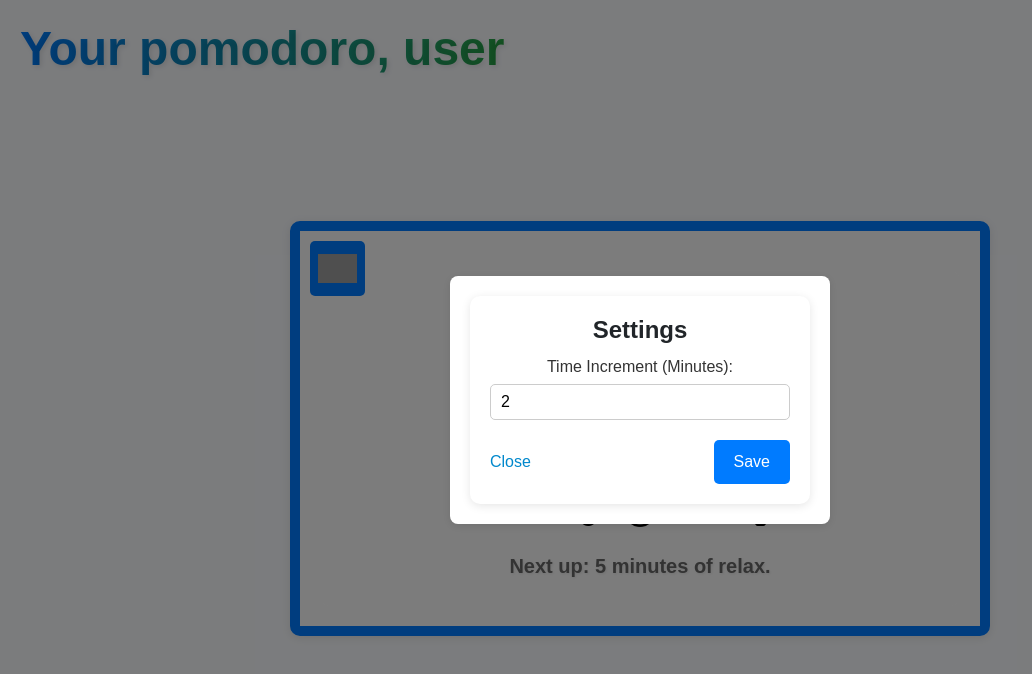
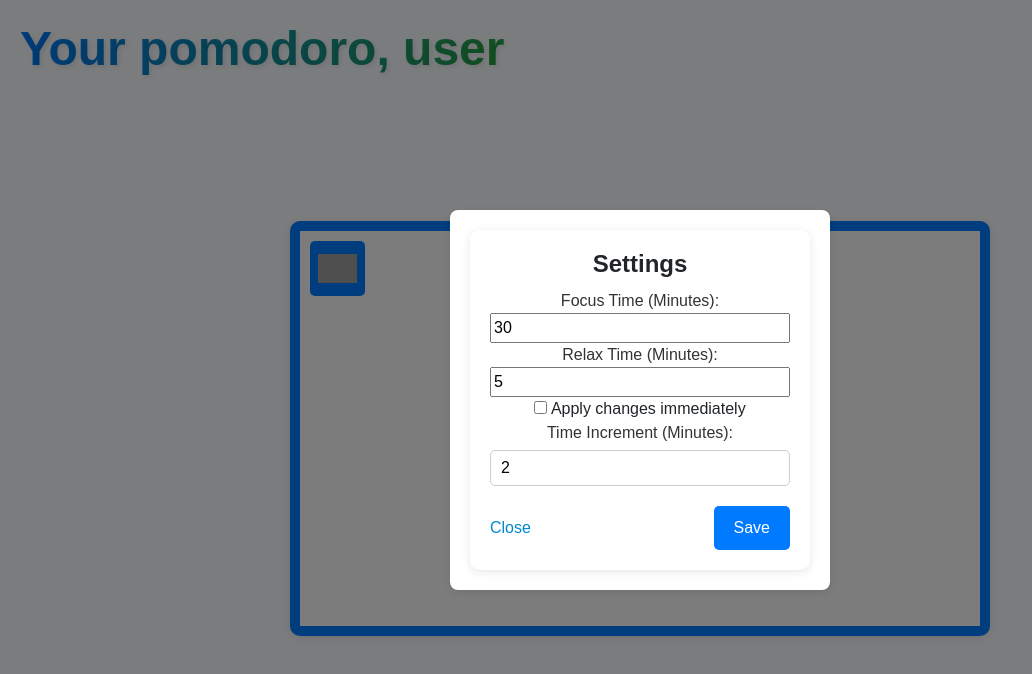
Before and after one commit to mikegaravani/TW-Project, a React (Vite) app in the folder client/: page /pomodoro in a window 1280 px wide. Both pictures are taken after a click on the button 760 px from the left and 509 px from the top of the page. Shown: the top 674 px of the page, without its empty margins (0-1032 px from the left). Built offline with nearby package versions, Linux system fonts and the light colour scheme; grey boxes are pictures that could not be loaded.

Commit message:
add pomo time change in settings

```diff
--- a/client/src/components/pomodoro-components/PomodoroTimer.css
+++ b/client/src/components/pomodoro-components/PomodoroTimer.css
@@ -61,6 +61,9 @@
   background-position: center;
 }
 
+.tmr-play-pause {
+  background-size: 63%;
+}
 .tmr-settings {
   background-size: 66%;
 }
--- a/client/src/components/pomodoro-components/PomodoroTimer.jsx
+++ b/client/src/components/pomodoro-components/PomodoroTimer.jsx
@@ -1,5 +1,4 @@
 import React, { useState, useEffect } from "react";
-import Popup from "../reusables/Popup";
 import Settings from "../reusables/Settings";
 import "./PomodoroTimer.css";
 
@@ -23,19 +22,51 @@ function PomodoroTimer({
   const [isSettingsOpen, setIsSettingsOpen] = useState(false);
   const [minutesToAdd, setMinutesToAdd] = useState(2);
 
-  const [settingsSnapshot, setSettingsSnapshot] = useState({ minutesToAdd });
+  const [focusTime, setFocusTime] = useState(initialFocusTime);
+  const [relaxTime, setRelaxTime] = useState(initialRelaxTime);
+
+  const [settingsSnapshot, setSettingsSnapshot] = useState({
+    minutesToAdd,
+    focusTime,
+    relaxTime,
+    applyImmediately: false,
+  });
+
+  const maxMinutesToAddInSettings = 99;
+  const maxFocusMinutesInSettings = 240;
+  const maxRelaxMinutesInSettings = 240;
 
   const openSettings = () => {
-    setSettingsSnapshot({ minutesToAdd });
+    setSettingsSnapshot({
+      minutesToAdd,
+      focusTime,
+      relaxTime,
+      applyImmediately: false,
+    });
     setIsSettingsOpen(true);
   };
 
   const closeSettings = () => {
-    setMinutesToAdd(settingsSnapshot.minutesToAdd);
+    // setMinutesToAdd(settingsSnapshot.minutesToAdd);
+    // setFocusTime(settingsSnapshot.focusTime);
+    // setRelaxTime(settingsSnapshot.relaxTime);
     setIsSettingsOpen(false);
   };
 
   const saveSettings = () => {
+    const {
+      focusTime: newFocusTime,
+      relaxTime: newRelaxTime,
+      applyImmediately,
+    } = settingsSnapshot;
+
+    setFocusTime(newFocusTime);
+    setRelaxTime(newRelaxTime);
+
+    if (applyImmediately) {
+      setTimeLeft(isFocus ? newFocusTime : newRelaxTime);
+    }
+
     setIsSettingsOpen(false);
   };
 
@@ -52,13 +83,13 @@ function PomodoroTimer({
 
   const resetTimer = () => {
     setIsRunning(false);
-    setTimeLeft(isFocus ? initialFocusTime : initialRelaxTime);
+    setTimeLeft(isFocus ? focusTime : relaxTime);
   };
 
   const switchState = () => {
     const nextIsFocus = !isFocus;
     setIsFocus(nextIsFocus);
-    setTimeLeft(nextIsFocus ? initialFocusTime : initialRelaxTime);
+    setTimeLeft(nextIsFocus ? focusTime : relaxTime);
     if (onStateChange) {
       onStateChange(nextIsFocus ? "focus" : "relax");
     }
@@ -75,8 +106,8 @@ function PomodoroTimer({
       setMinutesToAdd("");
     } else {
       const numericValue = Number(value);
-      if (numericValue > 99) {
-        setMinutesToAdd(99);
+      if (numericValue > maxMinutesToAddInSettings) {
+        setMinutesToAdd(maxMinutesToAddInSettings);
       } else if (numericValue >= 1) {
         setMinutesToAdd(numericValue);
       }
@@ -87,6 +118,15 @@ function PomodoroTimer({
     if (minutesToAdd === "") {
       setMinutesToAdd(1);
     }
+  };
+
+  const handleTimeBlur = (key, previousValue) => {
+    setSettingsSnapshot((prev) => {
+      if (prev[key] === "") {
+        return { ...prev, [key]: previousValue };
+      }
+      return prev;
+    });
   };
 
   useEffect(() => {
@@ -150,7 +190,7 @@ function PomodoroTimer({
 
         <div className="timer-next-up">
           <h3 className="timer-next-up-text">
-            Next up: {isFocus ? initialRelaxTime / 60 : initialFocusTime / 60}{" "}
+            Next up: {Math.floor(isFocus ? relaxTime / 60 : focusTime / 60)}{" "}
             minutes of {isFocus ? "relax" : "focus"}.
           </h3>
         </div>
@@ -160,6 +200,80 @@ function PomodoroTimer({
           onClose={closeSettings}
           onSave={saveSettings}
         >
+          {/* Focus Time Input */}
+          <label className="settings-label">
+            Focus Time (Minutes):
+            <input
+              type="number"
+              value={
+                settingsSnapshot.focusTime === ""
+                  ? ""
+                  : Math.floor(settingsSnapshot.focusTime / 60)
+              }
+              onChange={(e) => {
+                const value = e.target.value;
+                setSettingsSnapshot((prev) => ({
+                  ...prev,
+                  focusTime:
+                    value === ""
+                      ? ""
+                      : Math.max(
+                          1,
+                          Math.min(Number(value), maxFocusMinutesInSettings)
+                        ) * 60,
+                }));
+              }}
+              onBlur={() => {
+                handleTimeBlur("focusTime", focusTime);
+              }}
+            />
+          </label>
+
+          {/* Relax Time Input */}
+          <label className="settings-label">
+            Relax Time (Minutes):
+            <input
+              type="number"
+              value={
+                settingsSnapshot.relaxTime === ""
+                  ? ""
+                  : Math.floor(settingsSnapshot.relaxTime / 60)
+              }
+              onChange={(e) => {
+                const value = e.target.value;
+                setSettingsSnapshot((prev) => ({
+                  ...prev,
+                  relaxTime:
+                    value === ""
+                      ? ""
+                      : Math.max(
+                          1,
+                          Math.min(Number(value), maxRelaxMinutesInSettings)
+                        ) * 60,
+                }));
+              }}
+              onBlur={() => {
+                handleTimeBlur("relaxTime", relaxTime);
+              }}
+            />
+          </label>
+
+          {/* Apply Immediately Checkbox */}
+          <label>
+            <input
+              type="checkbox"
+              checked={settingsSnapshot.applyImmediately}
+              onChange={(e) => {
+                setSettingsSnapshot((prev) => ({
+                  ...prev,
+                  applyImmediately: e.target.checked,
+                }));
+              }}
+            />{" "}
+            Apply changes immediately
+          </label>
+
+          {/* Time Increment Input */}
           <label className="settings-label">
             Time Increment (Minutes):
             <input
@@ -169,7 +283,7 @@ function PomodoroTimer({
               onChange={handleMinutesChange}
               onBlur={handleBlur}
               min="1"
-              max="99"
+              max="maxMinutesToAddInSettings"
             />
           </label>
         </Settings>
```
